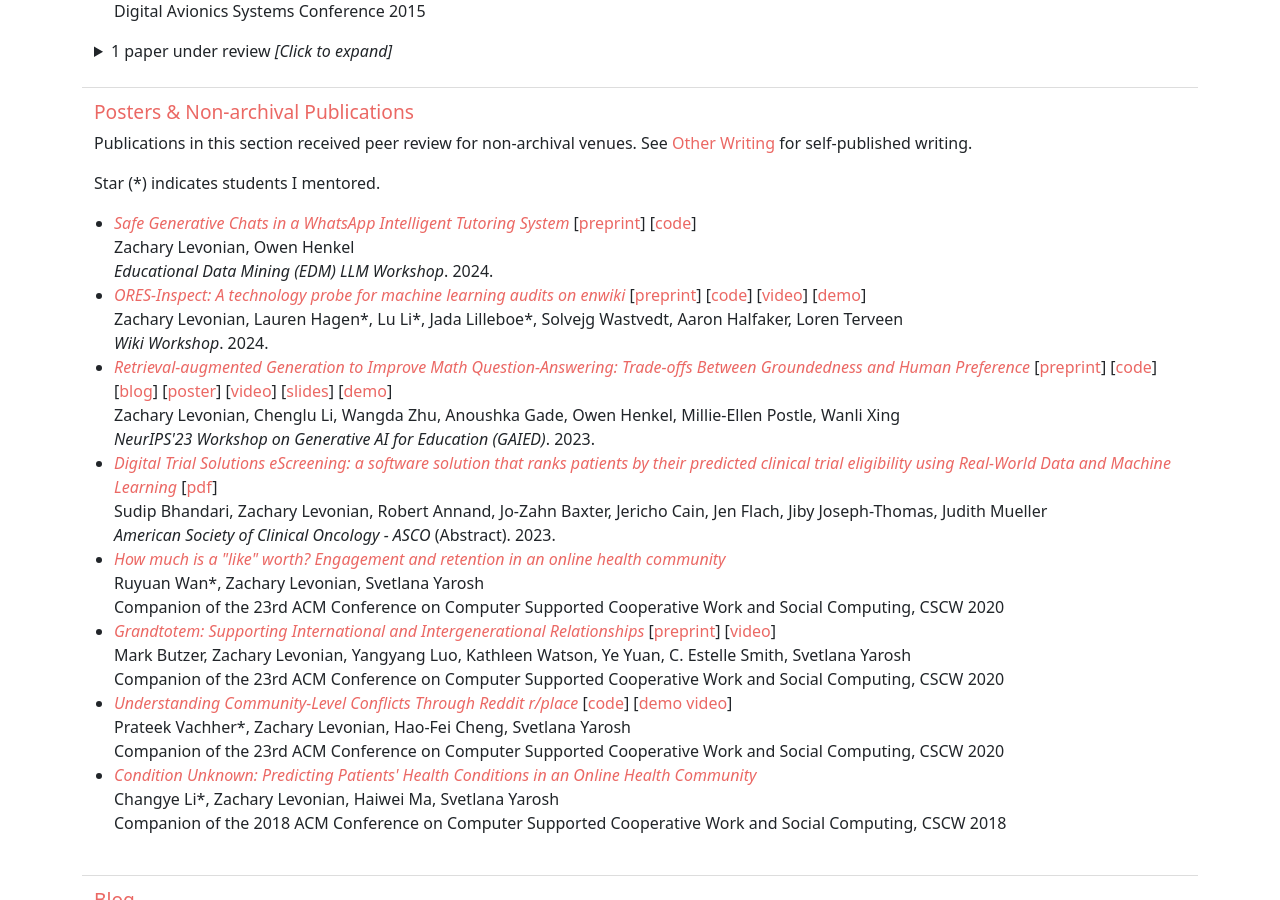
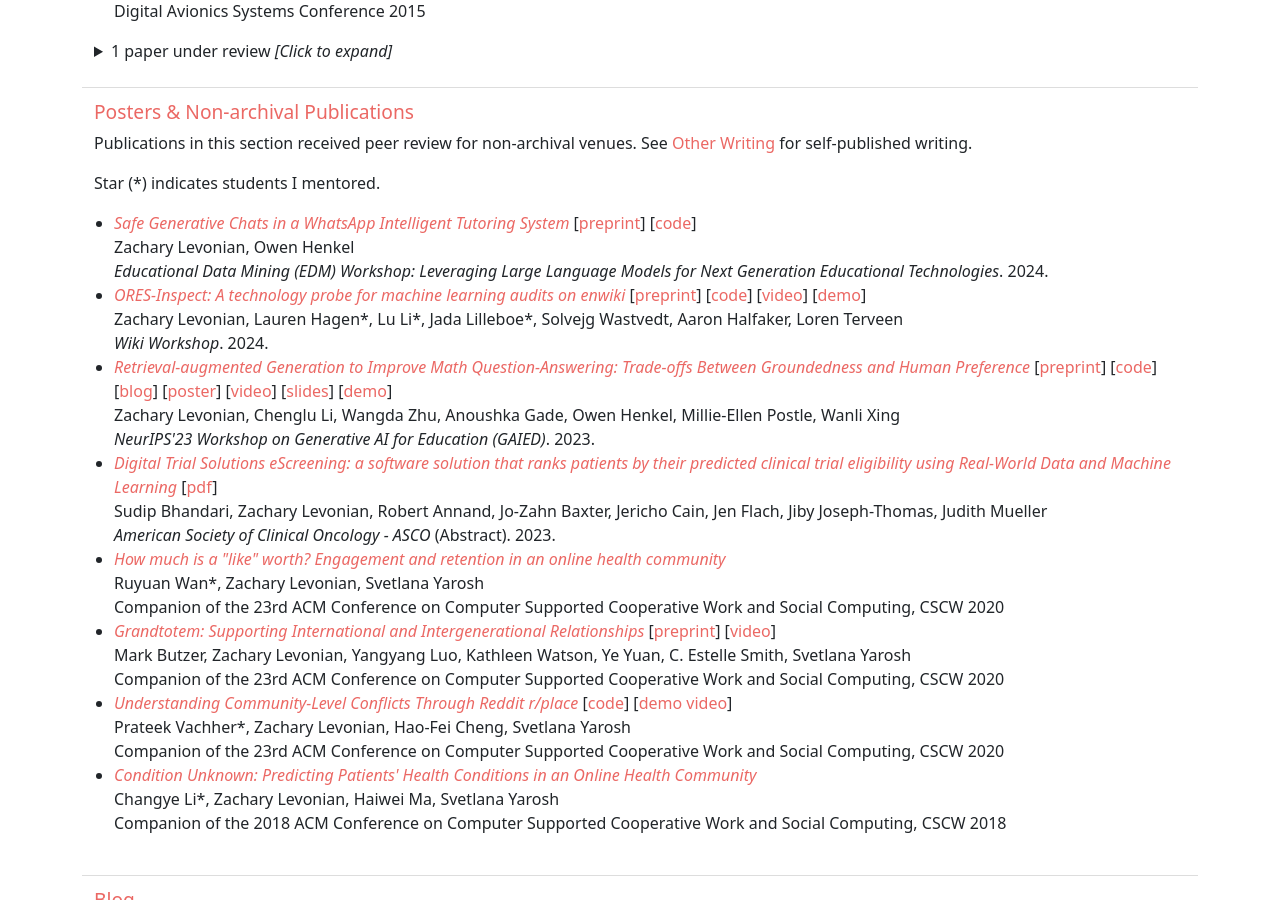
Before and after one commit to levon003/levon003.github.io, a Jekyll site: the page index.html, which Jekyll copies as it is, in a window 1280 px wide and 900 px high, scrolled down 1940 px. Built offline with Jekyll 4.4.1, drawn with Linux system fonts in a browser that asks for light colours.

Commit message:
Update workshop name

```diff
--- a/index.html
+++ b/index.html
@@ -341,7 +341,8 @@
                     [<a href="https://github.com/DigitalHarborFoundation/chatbot-safety">code</a>]
                     <br>
                     Zachary Levonian, Owen Henkel<br>
-                    <em>Educational Data Mining (EDM) LLM Workshop</em>. 2024.
+                    <!-- https://sites.google.com/view/llmworkshopedm/home -->
+                    <em>Educational Data Mining (EDM) Workshop: Leveraging Large Language Models for Next Generation Educational Technologies</em>. 2024.
                 </li>
                 <li>
                     <a href="https://arxiv.org/abs/2406.08453" class="italics">ORES-Inspect: A technology probe for machine learning audits on enwiki</a>
```
